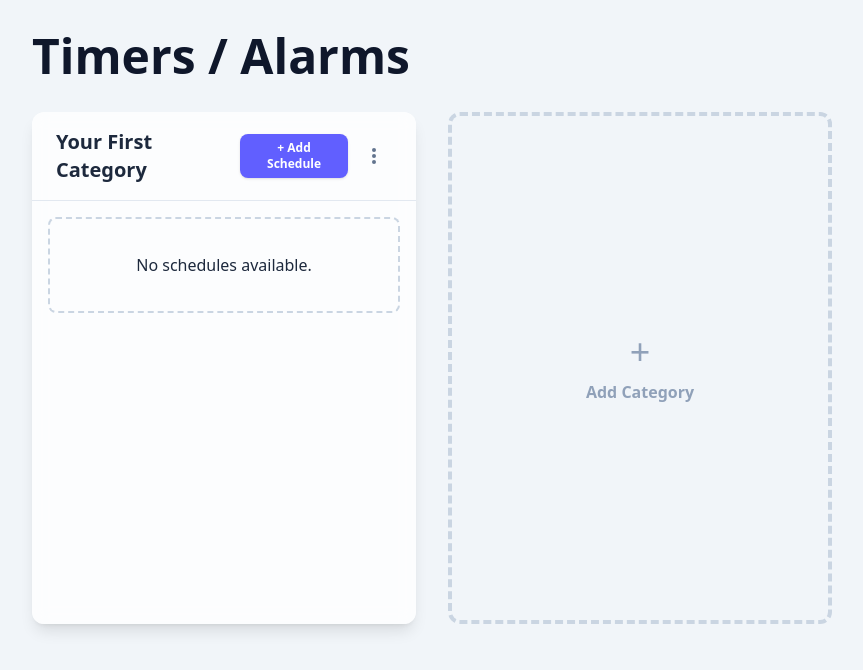
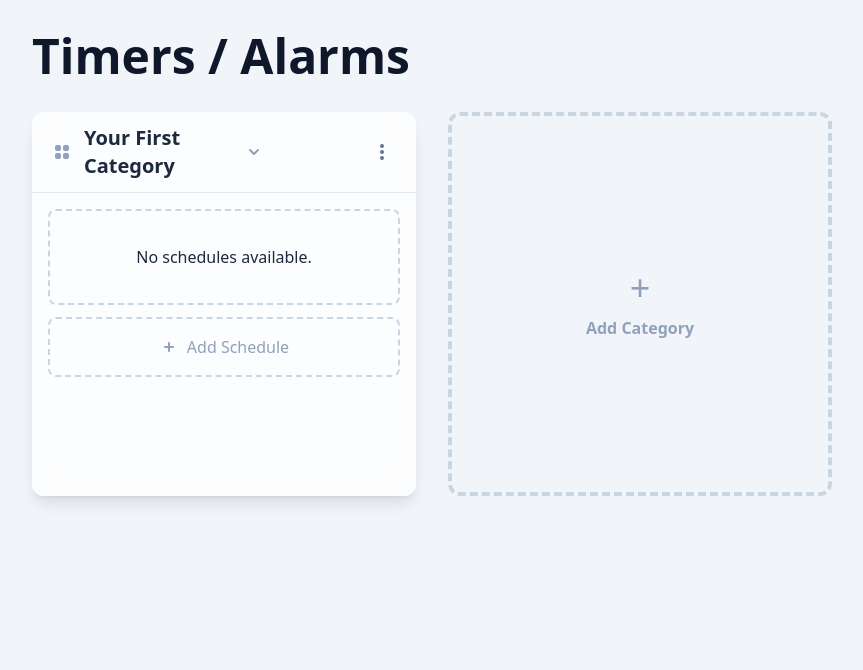
Before and after one commit to haiiro2gou/multiple-timer, a React (Vite) app: page / in a window 1280 px wide. Shown: the top 670 px of the page, without its empty margins (0-863 px from the left). Built offline with nearby package versions, Linux system fonts and the light colour scheme.

Commit message:
feat: refine category panel ui

```diff
--- a/src/features/category/components/panel.tsx
+++ b/src/features/category/components/panel.tsx
@@ -24,8 +24,30 @@ export const CategoryPanel = ({
     const { showModal, hideModal } = useModal();
     const { deleteCategory } = useCategories();
     const [isMenuOpen, setIsMenuOpen] = React.useState(false);
+    const [isCollapsed, setIsCollapsed] = React.useState(false);
+    const [isBottomButtonVisible, setIsBottomButtonVisible] =
+        React.useState(false);
     const menuRef = React.useRef<HTMLDivElement>(null);
+    const buttonButtonRef = React.useRef<HTMLButtonElement>(null);
 
+    // Make upper button invisible when lower button is visible
+    React.useEffect(() => {
+        const observer = new IntersectionObserver(
+            ([entry]) => {
+                setIsBottomButtonVisible(entry.isIntersecting);
+            },
+            { root: null, threshold: 0.5 }
+        );
+
+        const currentButton = buttonButtonRef.current;
+        if (currentButton !== null) observer.observe(currentButton);
+
+        return () => {
+            if (currentButton !== null) observer.unobserve(currentButton);
+        };
+    }, []);
+
+    // Close menu when clicking outside
     React.useEffect(() => {
         const handleClickOutside = (event: MouseEvent) => {
             if (
@@ -76,17 +98,57 @@ export const CategoryPanel = ({
         setIsMenuOpen(prev => !prev);
     }, []);
 
+    const handleCollapseToggle = React.useCallback(() => {
+        setIsCollapsed(prev => !prev);
+    }, []);
+
     return (
-        <section className="bg-white/80 backdrop-blur-sm rounded-xl shadow-lg flex flex-col h-[32rem]">
+        <section className="bg-white/80 backdrop-blur-sm rounded-xl shadow-lg flex flex-col">
             {/* Header */}
-            <div className="flex-shrink-0 flex items-center justify-between px-6 py-4 border-b border-slate-200">
+            <div className="flex-shrink-0 flex items-center justify-between px-4 py-3 border-b border-slate-200">
+                <div className="flex items-center gap-2">
+                    {/* Drag & drop handle */}
+                    <div className="cursor-grab text-slate-400 p-1">
+                        <svg
+                            xmlns="http://www.w3.org/2000/svg"
+                            className="h-5 w-5"
+                            viewBox="0 0 20 20"
+                            fill="currentColor"
+                        >
+                            <path d="M5 3a2 2 0 00-2 2v2a2 2 0 002 2h2a2 2 0 002-2V5a2 2 0 00-2-2H5zM5 11a2 2 0 00-2 2v2a2 2 0 002 2h2a2 2 0 002-2v-2a2 2 0 00-2-2H5zM11 5a2 2 0 012-2h2a2 2 0 012 2v2a2 2 0 01-2 2h-2a2 2 0 01-2-2V5zM11 13a2 2 0 012-2h2a2 2 0 012 2v2a2 2 0 01-2 2h-2a2 2 0 01-2-2v-2z" />
+                        </svg>
+                    </div>
                     <h2 className="text-xl font-bold text-slate-800">
                         {category.name}
                     </h2>
+                    {/* Collapse button */}
+                    <button
+                        onClick={handleCollapseToggle}
+                        className="p-1 text-slate-400 rounded-full hover:bg-slate-200"
+                    >
+                        <svg
+                            xmlns="http://www.w3.org/2000/svg"
+                            className={`h-5 w-5 transition-transform ${isCollapsed ? "-rotate-90" : ""}`}
+                            viewBox="0 0 20 20"
+                            fill="currentColor"
+                        >
+                            <path
+                                fillRule="evenodd"
+                                d="M5.293 7.293a1 1 0 011.414 0L10 10.586l3.293-3.293a1 1 0 111.414 1.414l-4 4a1 1 0 01-1.414 0l-4-4a1 1 0 010-1.414z"
+                                clipRule="evenodd"
+                            />
+                        </svg>
+                    </button>
+                </div>
                 <div className="flex items-center space-x-2">
+                    {/* Add schedule button */}
                     <button
                         onClick={handleAddSchedule}
-                        className="px-3 py-1.5 text-xs bg-indigo-500 text-white font-semibold rounded-lg shadow-sm hover:bg-indigo-600"
+                        className={`px-3 py-1.5 text-xs bg-indigo-500 text-white font-semibold rounded-lg shadow-sm hover:bg-indigo-600 transition-opacity duration-300 ${
+                            isBottomButtonVisible || isCollapsed
+                                ? "opacity-0 pointer-events-none"
+                                : "opacity-100"
+                        }`}
                     >
                         + Add Schedule
                     </button>
@@ -125,12 +187,38 @@ export const CategoryPanel = ({
             </div>
 
             {/* Schedule List */}
-            <div className="flex-grow overflow-y-auto p-4 min-h-0">
+            <div
+                className={`transition-all duration-300 ease-in-out grid ${isCollapsed ? "grid-rows-[0fr]" : "grid-rows-[1fr]"}`}
+            >
+                <div className="overflow-hidden">
+                    <div className="p-4 space-y-3">
                         <ScheduleList
                             schedules={schedules}
                             currentTime={currentTime}
                             flashingId={flashingId}
                         />
+                        {/* Add schedule button 2 */}
+                        <button
+                            ref={buttonButtonRef}
+                            onClick={handleAddSchedule}
+                            className="w-full flex items-center justify-center mt-2 p-4 border-2 border-dashed border-slate-300 rounded-lg text-slate-400 hover:bg-slate-100 hover:border-slate-400 transition-colors"
+                        >
+                            <svg
+                                xmlns="http://www.w3.org/2000/svg"
+                                className="h-5 w-5 mr-2"
+                                viewBox="0 0 20 20"
+                                fill="currentColor"
+                            >
+                                <path
+                                    fillRule="evenodd"
+                                    d="M10 5a1 1 0 011 1v3h3a1 1 0 110 2h-3v3a1 1 0 11-2 0v-3H6a1 1 0 110-2h3V6a1 1 0 011-1z"
+                                    clipRule="evenodd"
+                                />
+                            </svg>
+                            Add Schedule
+                        </button>
+                    </div>
+                </div>
             </div>
         </section>
     );
```
Lines whose indentation alone changed are shown as unchanged.
